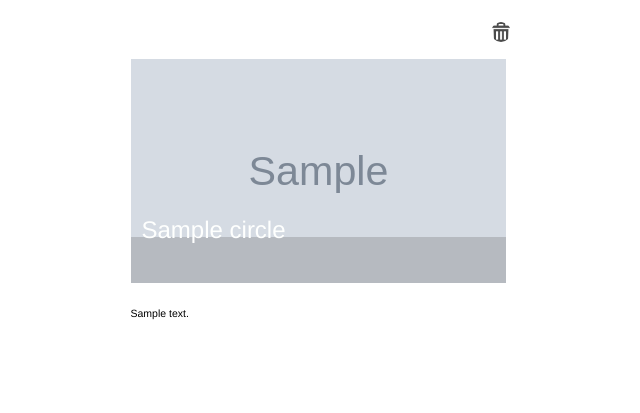
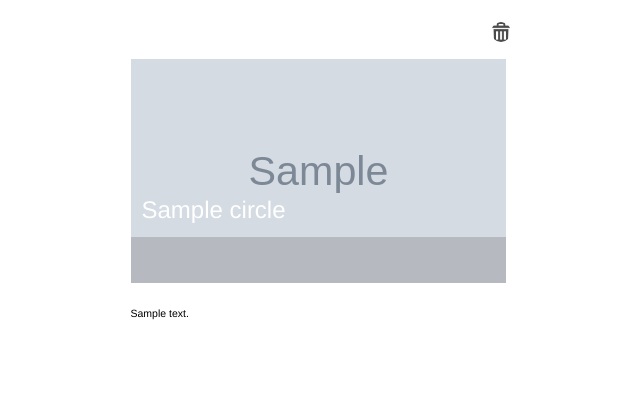
Before and after one commit to ymsk861/utttc_tin, a Django app: page /userid/ in a window 1280 px wide. Shown: the part 159-572 px from the top of the page, without its empty margins (322-962 px from the left). Run offline with Django 3.2, Linux system fonts and the light colour scheme; a user stored in the database is signed in; tables that the repository leaves empty hold one stand-in row (values such as "Sample post"); grey boxes marked "Sample" are stand-in pictures; some libraries are stand-ins or nearby versions.

Commit message:
もうすぐバイトだ...いやだ......

```diff
--- a/cms/static/css/userID.css
+++ b/cms/static/css/userID.css
@@ -206,7 +206,7 @@ div {
 }
 .userid .u30b5u30fcu30afu30ebu540d {
   background-color    : rgba(255,255,255,0.0);
-  top                 : 230px;
+  top                 : 210px;
   height              : auto;
   width               : 356px;
   position            : absolute;
```
